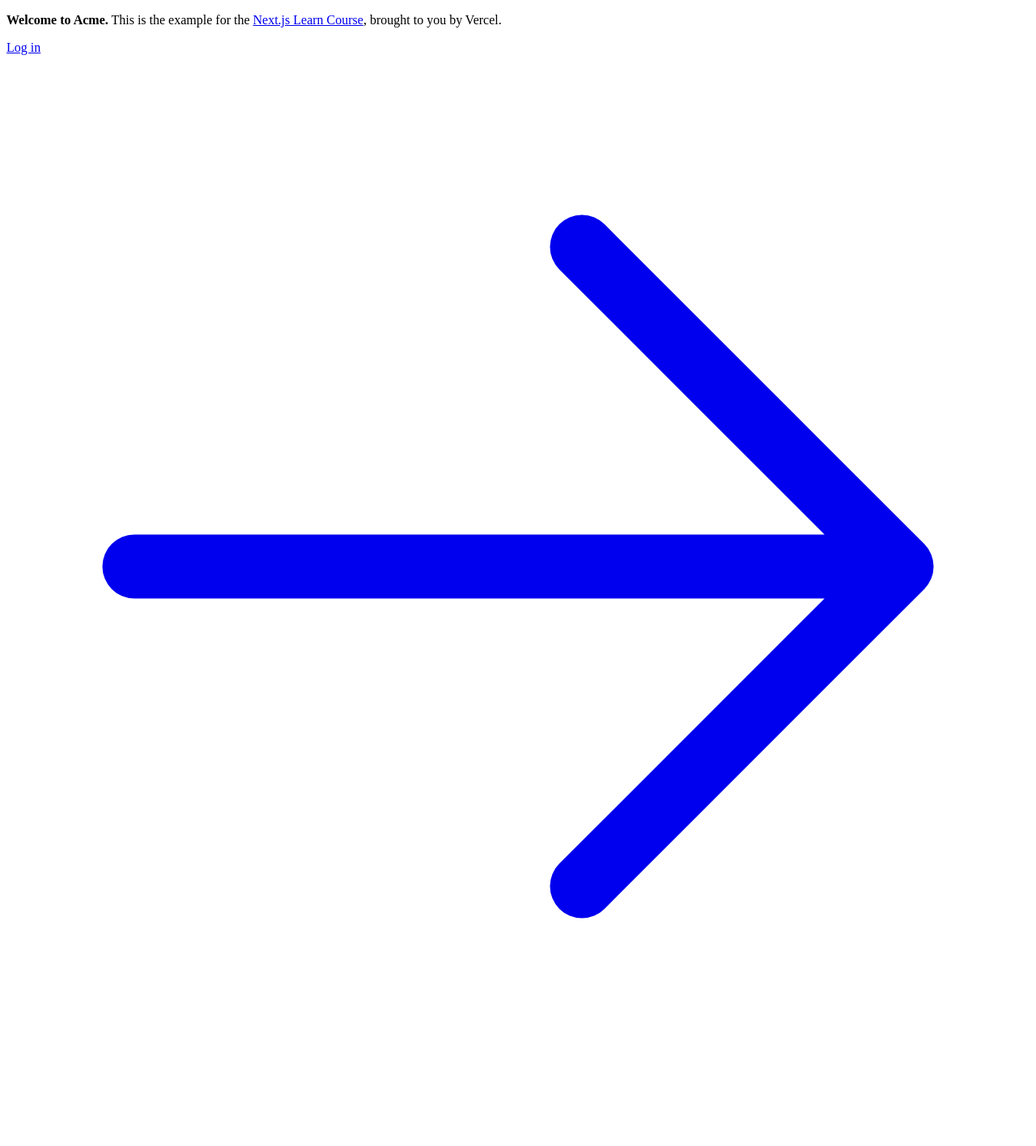
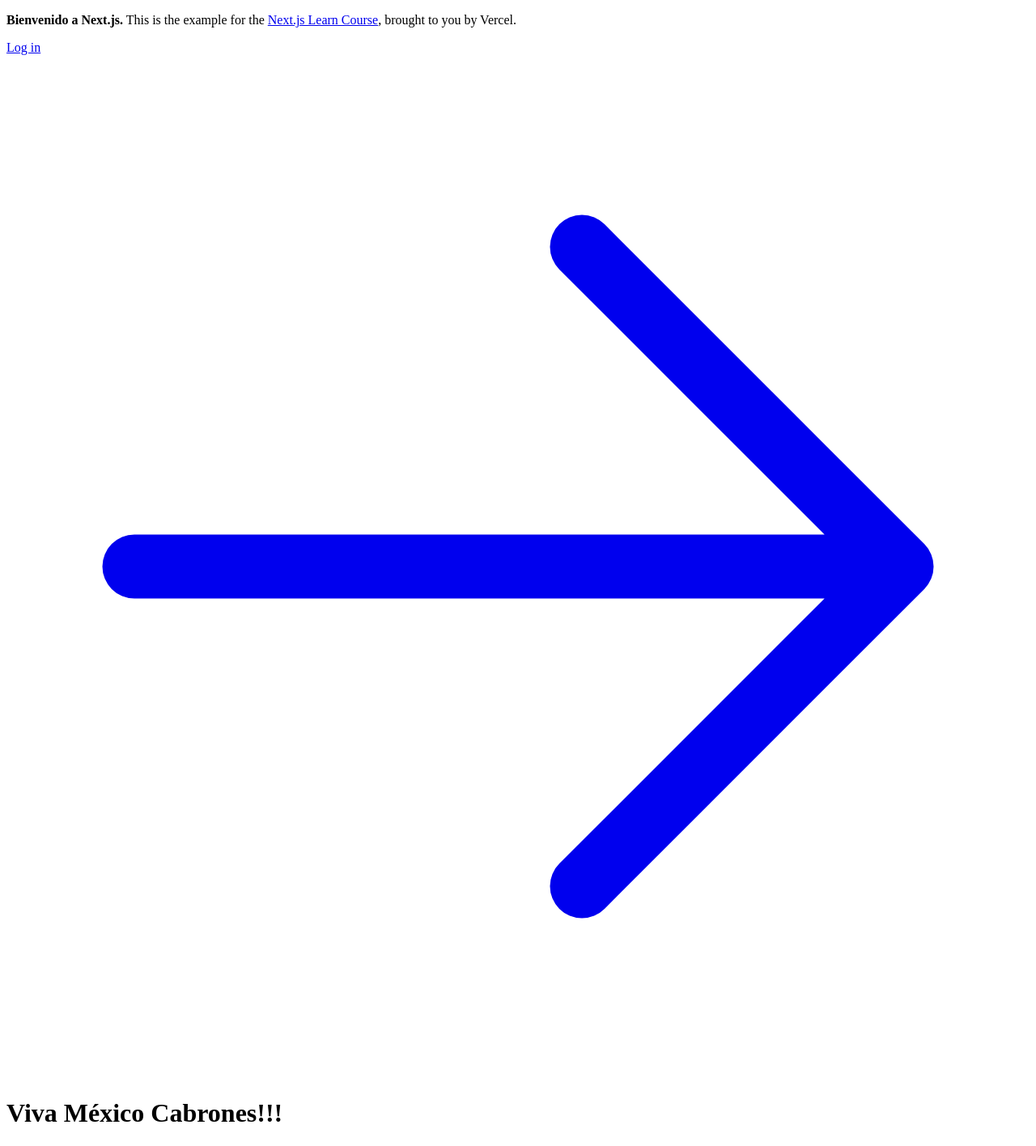
Before and after one commit to Aaron-MorLea/learn-nextjs, a Next.js app: page / in a window 1280 px wide. Shown: the whole page at 81% size. Before the commit the page ends 1344 px from the top, so only its background shows below. Built offline with nearby package versions, Linux system fonts and the light colour scheme.

Commit message:
"Agregué el grito de guerra en el layout"

```diff
--- a/app/layout.tsx
+++ b/app/layout.tsx
@@ -6,6 +6,7 @@ export default function RootLayout({
   return (
     <html lang="en">
       <body>{children}</body>
+      <h1>Viva México Cabrones!!!</h1>
     </html>
   );
 }
--- a/app/page.tsx
+++ b/app/page.tsx
@@ -11,7 +11,7 @@ export default function Page() {
       <div className="mt-4 flex grow flex-col gap-4 md:flex-row">
         <div className="flex flex-col justify-center gap-6 rounded-lg bg-gray-50 px-6 py-10 md:w-2/5 md:px-20">
           <p className={`text-xl text-gray-800 md:text-3xl md:leading-normal`}>
-            <strong>Welcome to Acme.</strong> This is the example for the{' '}
+            <strong>Bienvenido a Next.js.</strong> This is the example for the{' '}
             <a href="https://nextjs.org/learn/" className="text-blue-500">
               Next.js Learn Course
             </a>
```
